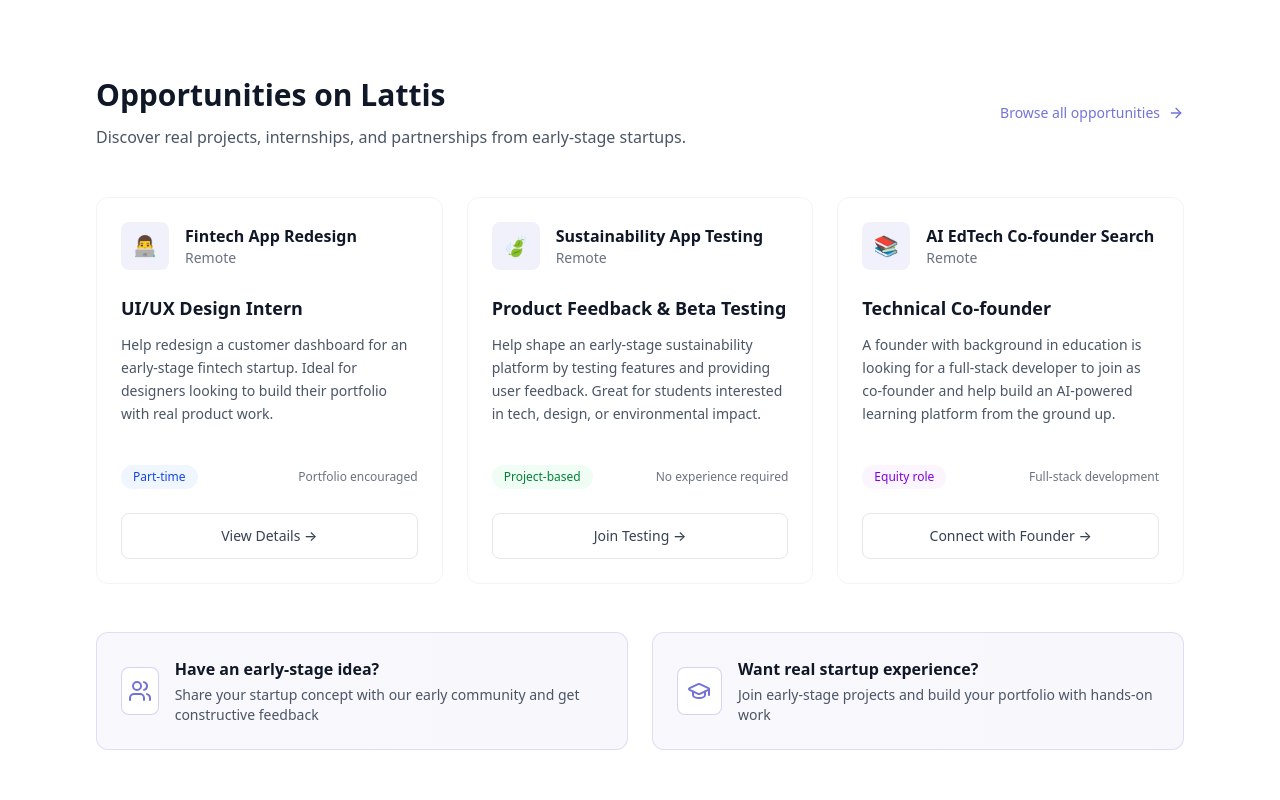
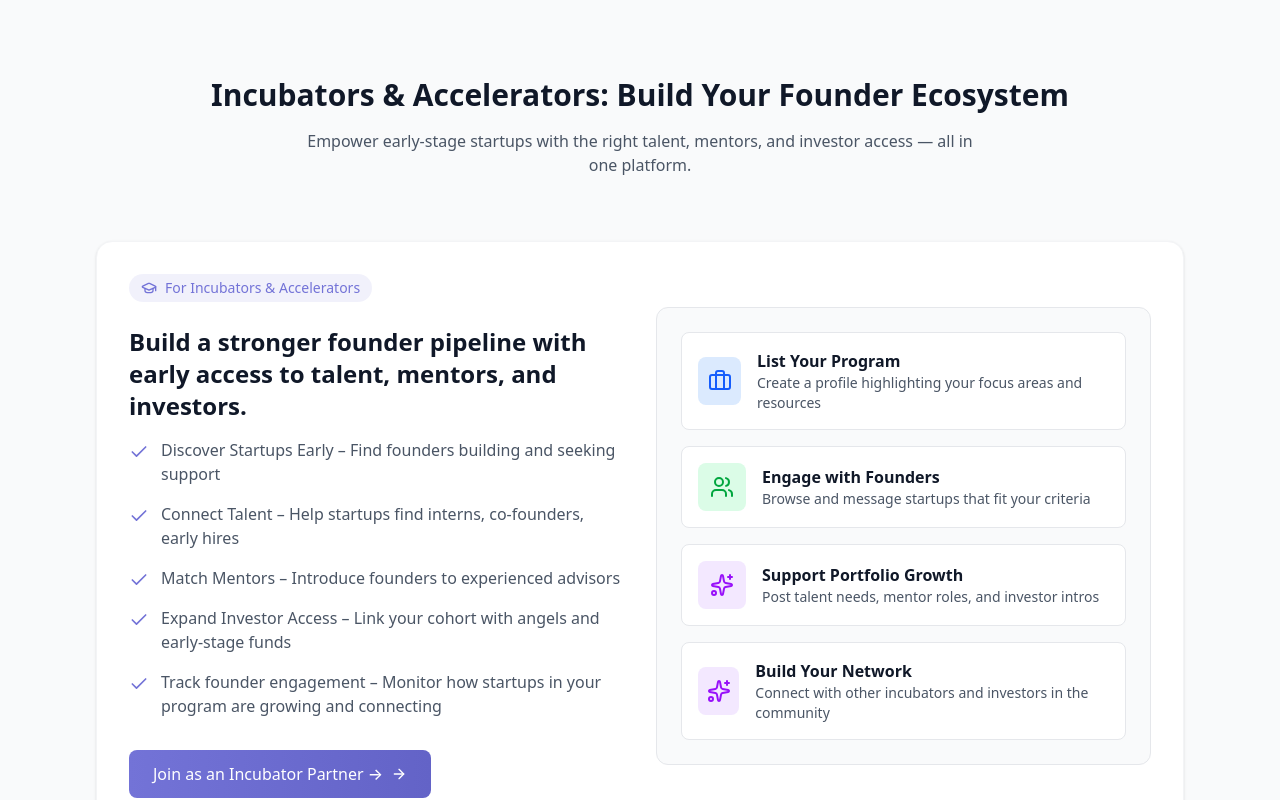
Before and after one commit to shreyashshirsikar-sketch/Lattis, a Next.js app: page / in a window 1280 px wide. Shown: the part 4980-5780 px from the top of the page. Built offline with nearby package versions, Linux system fonts and the light colour scheme.

Commit message:
changes in landing page

```diff
--- a/app/page.tsx
+++ b/app/page.tsx
@@ -415,7 +415,7 @@ export default function Home() {
 </section>
 
 
-        {/* For Students Section */}
+        {/* For Professionals Section */}
         <section id="for-students" className="py-20 bg-gray-50">
           <div className="max-w-6xl mx-auto px-4 sm:px-6 lg:px-8">
             <div className="text-center mb-16">
@@ -672,6 +672,103 @@ export default function Home() {
           </div>
         </section>
 
+         {/* For Incubators Section */}
+        <section id="for-students" className="py-20 bg-gray-50">
+          <div className="max-w-6xl mx-auto px-4 sm:px-6 lg:px-8">
+            <div className="text-center mb-16">
+              <h2 className="text-3xl font-bold text-gray-900 mb-4">
+                Incubators & Accelerators: Build Your Founder Ecosystem
+              </h2>
+              <p className="text-gray-600 max-w-2xl mx-auto">
+                Empower early-stage startups with the right talent, mentors, and investor access — all in one platform.
+              </p>
+            </div>
+
+            <div className="bg-white rounded-2xl p-8 border border-gray-100 shadow-sm">
+              <div className="grid md:grid-cols-2 gap-8 items-center">
+                <div>
+                  <div className="inline-flex items-center gap-2 bg-[#7373D7]/10 text-[#7373D7] px-3 py-1 rounded-full text-sm font-medium mb-6">
+                    <GraduationCap className="w-4 h-4" />
+                    For Incubators & Accelerators
+                  </div>
+                  <h3 className="text-2xl font-bold text-gray-900 mb-4">
+                    Build a stronger founder pipeline with early access to talent, mentors, and investors.
+                  </h3>
+                  <ul className="space-y-4 mb-8">
+                    <li className="flex items-start gap-3">
+                      <Check className="w-5 h-5 text-[#7373D7] mt-1 flex-shrink-0" />
+                      <span className="text-gray-600">Discover Startups Early – Find founders building and seeking support</span>
+                    </li>
+                    <li className="flex items-start gap-3">
+                      <Check className="w-5 h-5 text-[#7373D7] mt-1 flex-shrink-0" />
+                      <span className="text-gray-600">Connect Talent – Help startups find interns, co-founders, early hires</span>
+                    </li>
+                    <li className="flex items-start gap-3">
+                      <Check className="w-5 h-5 text-[#7373D7] mt-1 flex-shrink-0" />
+                      <span className="text-gray-600">Match Mentors – Introduce founders to experienced advisors</span>
+                    </li>
+                    <li className="flex items-start gap-3">
+                      <Check className="w-5 h-5 text-[#7373D7] mt-1 flex-shrink-0" />
+                      <span className="text-gray-600">Expand Investor Access – Link your cohort with angels and early-stage funds</span>
+                    </li>
+                    <li className="flex items-start gap-3">
+                      <Check className="w-5 h-5 text-[#7373D7] mt-1 flex-shrink-0" />
+                      <span className="text-gray-600">Track founder engagement – Monitor how startups in your program are growing and connecting</span>
+                    </li>
+                  </ul>
+                  <Link
+                    href="/signup"
+                    className="inline-flex items-center gap-2 bg-gradient-to-r from-[#7373D7] to-[#6363C7] text-white px-6 py-3 rounded-lg hover:opacity-95 transition-opacity font-medium"
+                  >
+                    Join as an Incubator Partner →
+                    <ArrowRight className="w-4 h-4" />
+                  </Link>
+                </div>
+                <div className="bg-gray-50 rounded-xl p-6 border border-gray-200">
+                  <div className="space-y-4">
+                    <div className="flex items-center gap-4 p-4 bg-white rounded-lg border border-gray-200">
+                      <div className="w-12 h-12 bg-blue-100 rounded-lg flex items-center justify-center">
+                        <Briefcase className="w-6 h-6 text-blue-600" />
+                      </div>
+                      <div>
+                        <h4 className="font-semibold text-gray-900">List Your Program</h4>
+                        <p className="text-gray-600 text-sm">Create a profile highlighting your focus areas and resources</p>
+                      </div>
+                    </div>
+                    <div className="flex items-center gap-4 p-4 bg-white rounded-lg border border-gray-200">
+                      <div className="w-12 h-12 bg-green-100 rounded-lg flex items-center justify-center">
+                        <Users className="w-6 h-6 text-green-600" />
+                      </div>
+                      <div>
+                        <h4 className="font-semibold text-gray-900">Engage with Founders</h4>
+                        <p className="text-gray-600 text-sm"> Browse and message startups that fit your criteria</p>
+                      </div>
+                    </div>
+                    <div className="flex items-center gap-4 p-4 bg-white rounded-lg border border-gray-200">
+                      <div className="w-12 h-12 bg-purple-100 rounded-lg flex items-center justify-center">
+                        <Sparkles className="w-6 h-6 text-purple-600" />
+                      </div>
+                      <div>
+                        <h4 className="font-semibold text-gray-900">Support Portfolio Growth </h4>
+                        <p className="text-gray-600 text-sm">Post talent needs, mentor roles, and investor intros</p>
+                      </div>
+                    </div>
+                    <div className="flex items-center gap-4 p-4 bg-white rounded-lg border border-gray-200">
+                      <div className="w-12 h-12 bg-purple-100 rounded-lg flex items-center justify-center">
+                        <Sparkles className="w-6 h-6 text-purple-600" />
+                      </div>
+                      <div>
+                        <h4 className="font-semibold text-gray-900">Build Your Network</h4>
+                        <p className="text-gray-600 text-sm">Connect with other incubators and investors in the community</p>
+                      </div>
+                    </div>
+                  </div>
+                </div>
+              </div>
+            </div>
+          </div>
+        </section>
+
         {/* Opportunities */}
         <section className="py-20 bg-white">
           <div className="max-w-6xl mx-auto px-4 sm:px-6 lg:px-8">
@@ -879,9 +976,10 @@ export default function Home() {
                 <h4 className="font-semibold text-gray-200 mb-6">Platform</h4>
                 <ul className="space-y-3">
                   <li><button onClick={() => scrollToSection('how-it-works')} className="text-gray-400 hover:text-white text-sm transition-colors text-left">How it works</button></li>
-                  <li><button onClick={() => scrollToSection('for-students')} className="text-gray-400 hover:text-white text-sm transition-colors text-left">For Students</button></li>
+                  <li><button onClick={() => scrollToSection('for-students')} className="text-gray-400 hover:text-white text-sm transition-colors text-left">For Professionals </button></li>
                   <li><button onClick={() => scrollToSection('for-startups')} className="text-gray-400 hover:text-white text-sm transition-colors text-left">For Startups</button></li>
                   <li><button onClick={() => scrollToSection('for-investors')} className="text-gray-400 hover:text-white text-sm transition-colors text-left">For Investors</button></li>
+                  <li><button onClick={() => scrollToSection('for-investors')} className="text-gray-400 hover:text-white text-sm transition-colors text-left">For Incubators</button></li>
                 </ul>
               </div>
 
```
